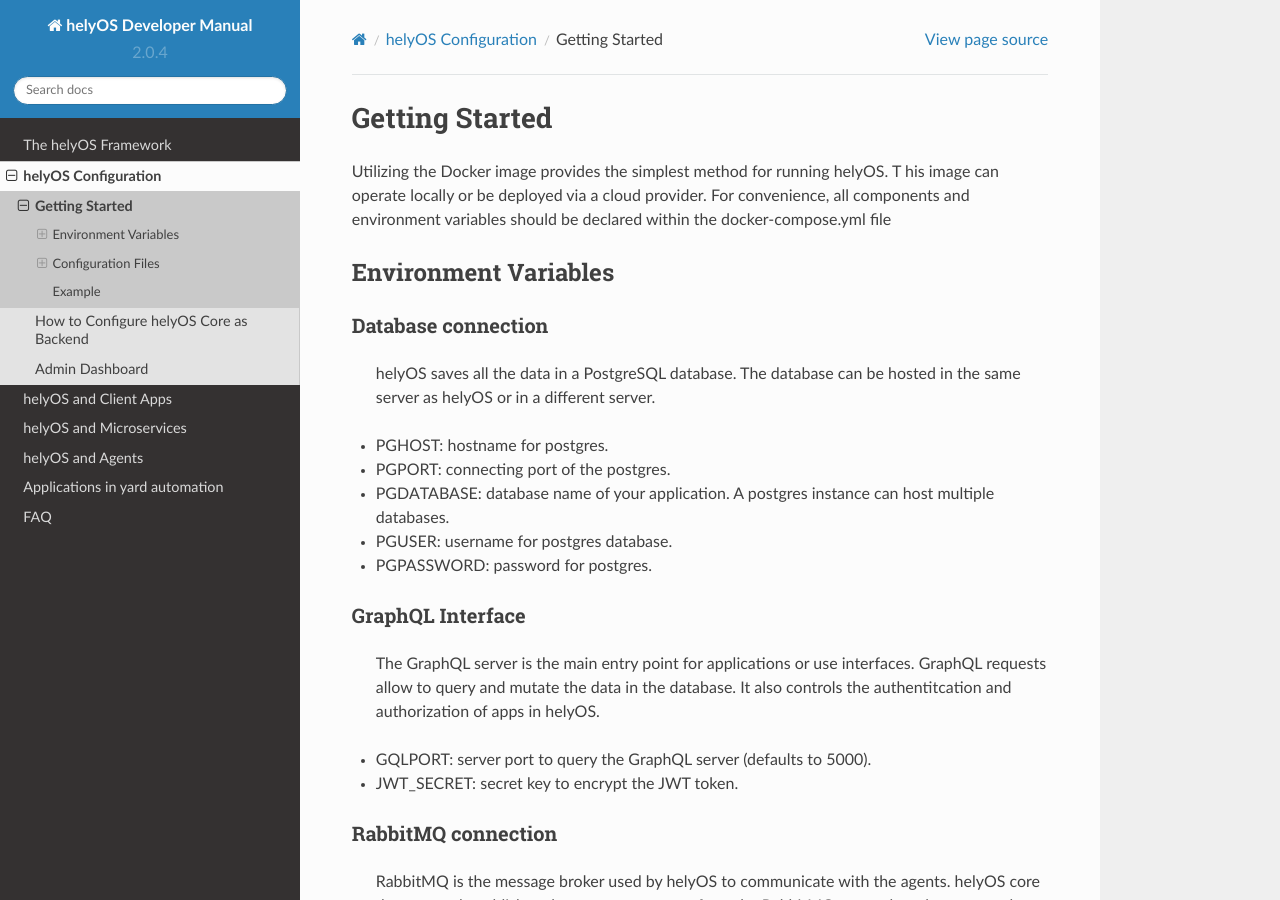
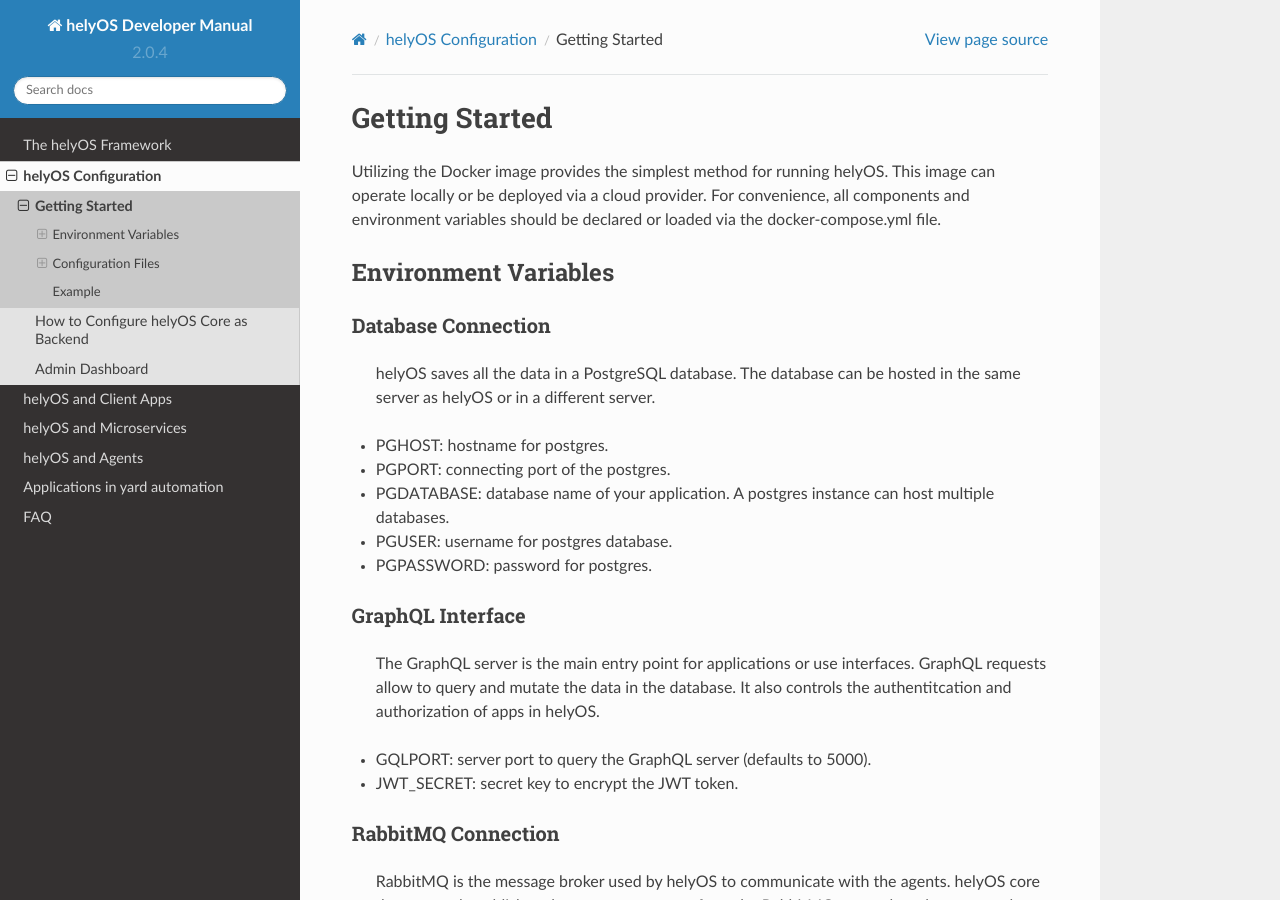
Before and after one commit to helyOSFramework/helyos-documentation, a Sphinx documentation site: the page built from docs/source/2-helyos-configuration/getting-started.rst, in a window 1280 px wide and 900 px high. Built offline with Sphinx 7.4.7 and the Read the Docs theme 2.0.0, drawn with Linux system fonts in a browser that asks for light colours; some of the changed text lies outside the part shown.

Commit message:
small improvements in the text

```diff
--- a/docs/source/1-the-helyos-framework/definitions.rst
+++ b/docs/source/1-the-helyos-framework/definitions.rst
@@ -28,6 +28,7 @@
 A mission consists of a group of one or more assignments, delivered to one single agent or to several agents. It usually originates from the client: The client creates a mission and helyOS uses the microservices to decompose the mission into several assignments. The microservices will also define the order of execution of the assignments. In principle, the client does not create assignments. Rather, the client creates missions and the microservices create assignments.
 
 .. _instant_actions:
+
 Instant Actions
 ---------------
 helyOS core can send instantantaneous commands from external applications directly to the agents. These commands are independent of any mission, assignment or agent status.
--- a/docs/source/2-helyos-configuration/getting-started.rst
+++ b/docs/source/2-helyos-configuration/getting-started.rst
@@ -1,14 +1,14 @@
 Getting Started
 +++++++++++++++
 
-Utilizing the Docker image provides the simplest method for running helyOS. T
-his image can operate locally or be deployed via a cloud provider.
-For convenience, all components and environment variables should be declared within the docker-compose.yml file
+Utilizing the Docker image provides the simplest method for running helyOS.
+This image can operate locally or be deployed via a cloud provider.
+For convenience, all components and environment variables should be declared or loaded via the docker-compose.yml file.
 
 Environment Variables
 ---------------------
 
-Database connection
+Database Connection
 ===================
 
     helyOS saves all the data in a PostgreSQL database. The database can be hosted in the same server as helyOS or in a different server.
@@ -30,7 +30,7 @@
 - JWT_SECRET: secret key to encrypt the JWT token.
 
 
-RabbitMQ connection
+RabbitMQ Connection
 ===================
     RabbitMQ is the message broker used by helyOS to communicate with the agents.
     helyOS core does not only publish and consume messages from the RabbitMQ server, but also creates the necessary accounts, topic exchanges and queues.
@@ -55,7 +55,7 @@
 - AGENT_UPDATE_QUEUE: rabbitmq queue name where high priority messages from agents are published.
 
 
-helyOS settings
+helyOS Settings
 ===============
 
 - ENCRYPT (not implemented yet): none | agent | helyos | helyos-agent. RSA encription betwenn helyos core and agent.
```
Also changed, not shown: other parts of docs/source/2-helyos-configuration/getting-started.rst (+2 -1 lines).
